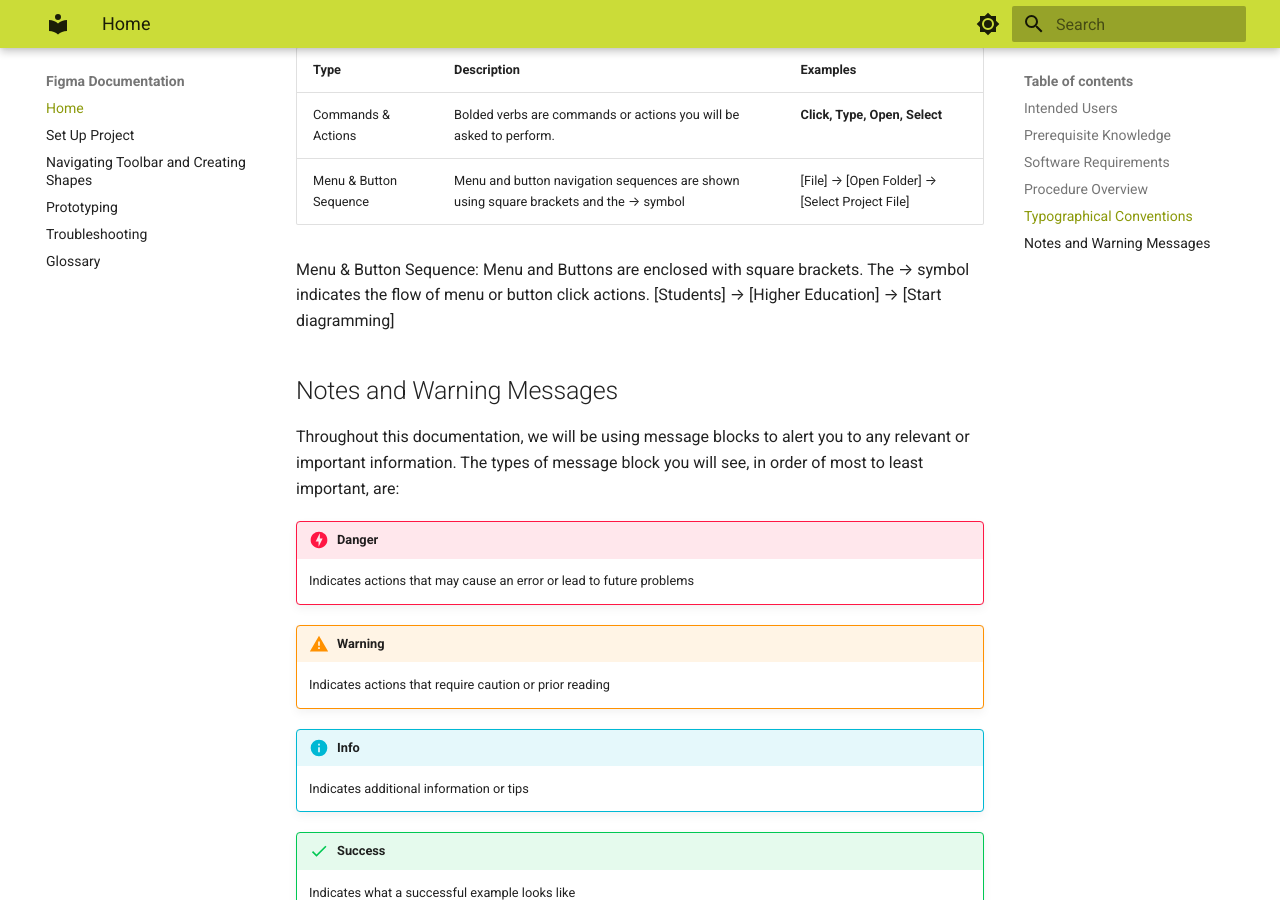
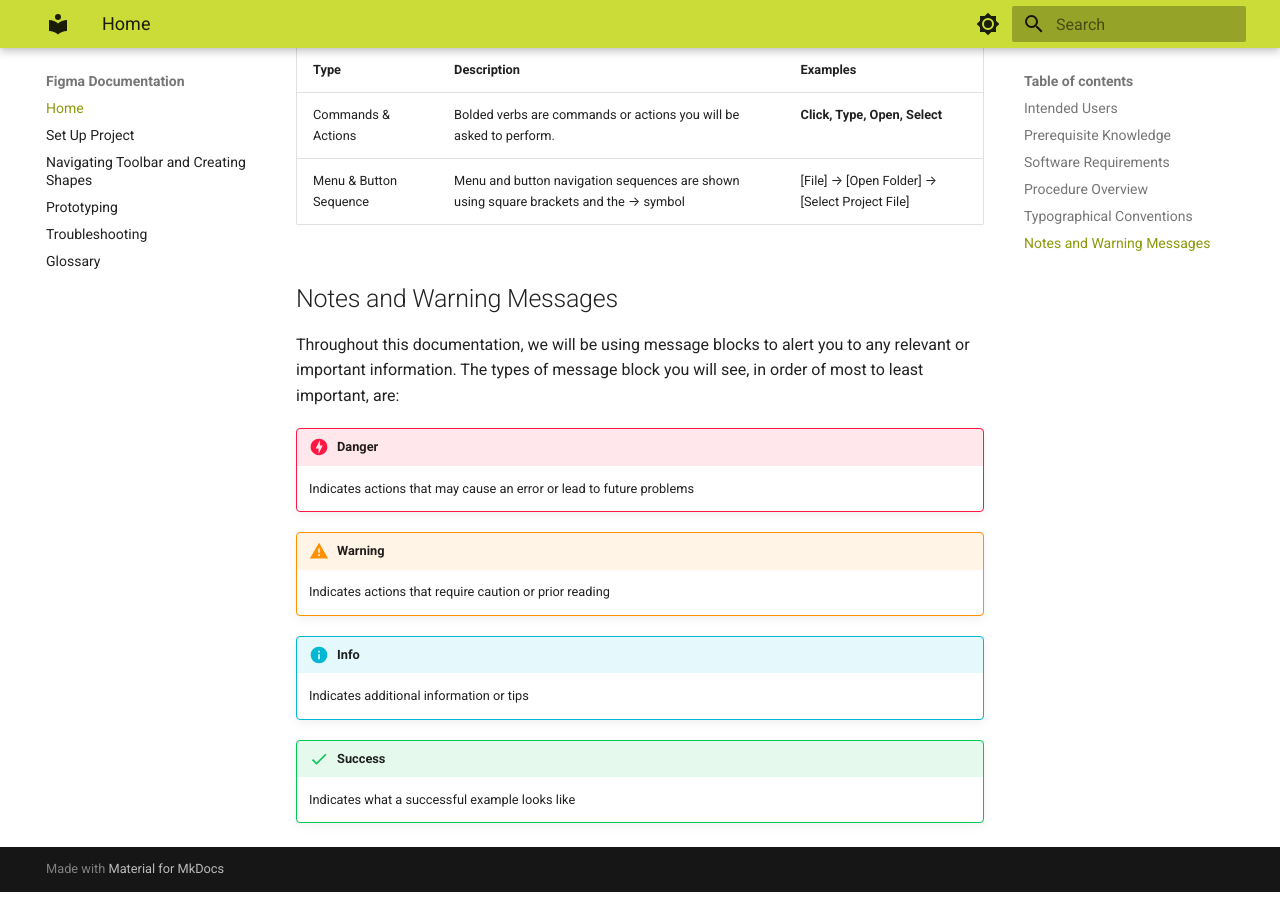
Before and after one commit to ThincutBacon/COMP-2216-Documentation, an MkDocs documentation site: the page built from docs/index.md, in a window 1280 px wide and 900 px high, scrolled down 1135 px. Built offline with MkDocs 1.6.1 and Material for MkDocs 9.7.7, drawn with Linux system fonts in a browser that asks for light colours.

Commit message:
Fix broken lists

```diff
--- a/docs/index.md
+++ b/docs/index.md
@@ -41,9 +41,7 @@
 | Type                   | Description                                                         | Examples                       |
 | :--------------------- | :------------------------------------------------------------------ | :----------------------------- |
 | Commands & Actions     | Bolded verbs are commands or actions you will be asked to perform.  | **Click, Type, Open, Select**  |
-| Menu & Button Sequence | Menu and button navigation sequences are shown using square brackets and the → symbol | [File] → [Open Folder] → [Select Project File]
-
-Menu & Button Sequence: Menu and Buttons are enclosed with square brackets. The → symbol indicates the flow of menu or button click actions.	[Students] → [Higher Education] → [Start diagramming]
+| Menu & Button Sequence | Menu and button navigation sequences are shown using square brackets and the → symbol | [File] → [Open Folder] → [Select Project File] |
 
 
 ## Notes and Warning Messages
```
Also changed, not shown: docs/section1.md (+2 -0 lines).
